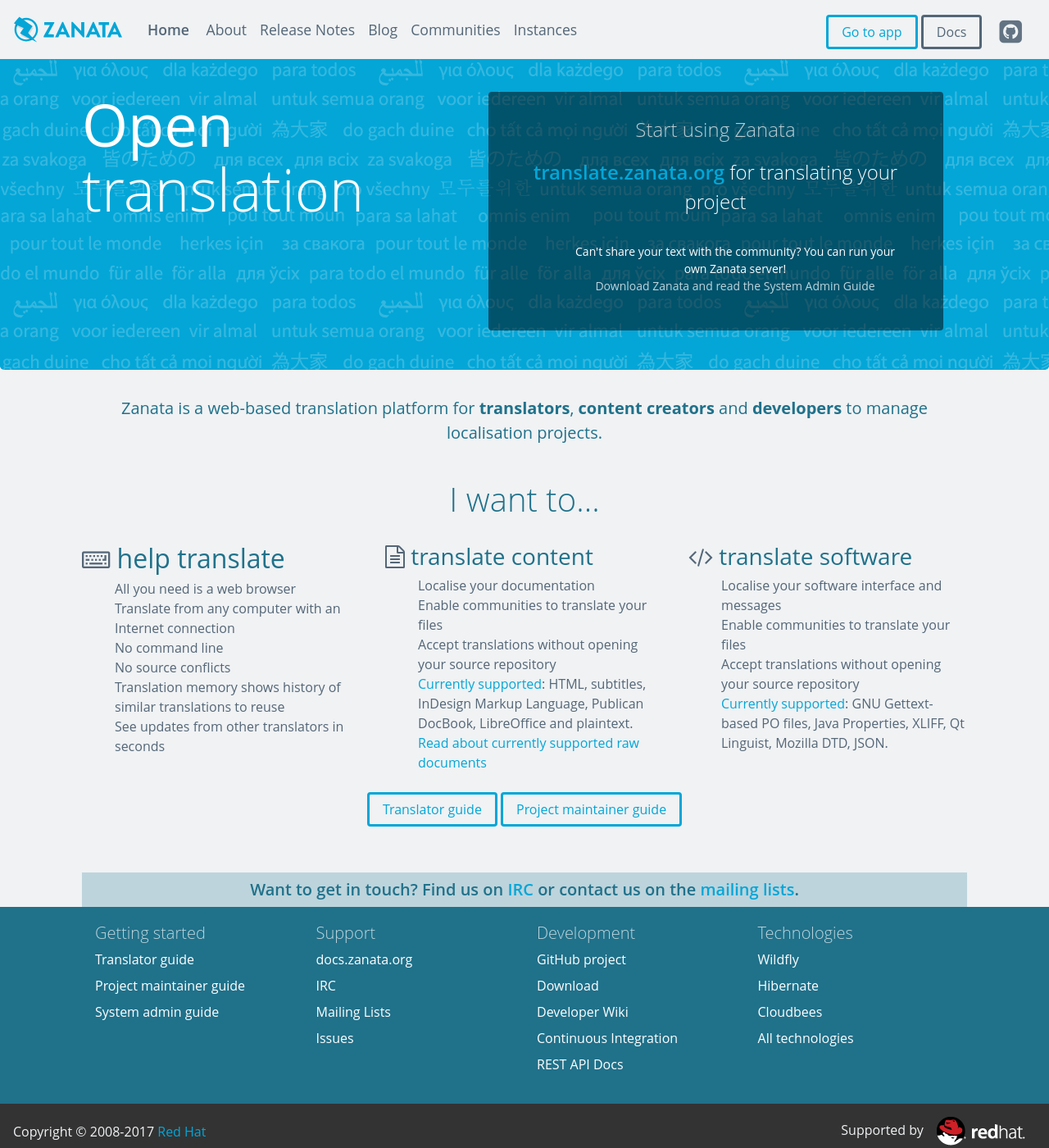
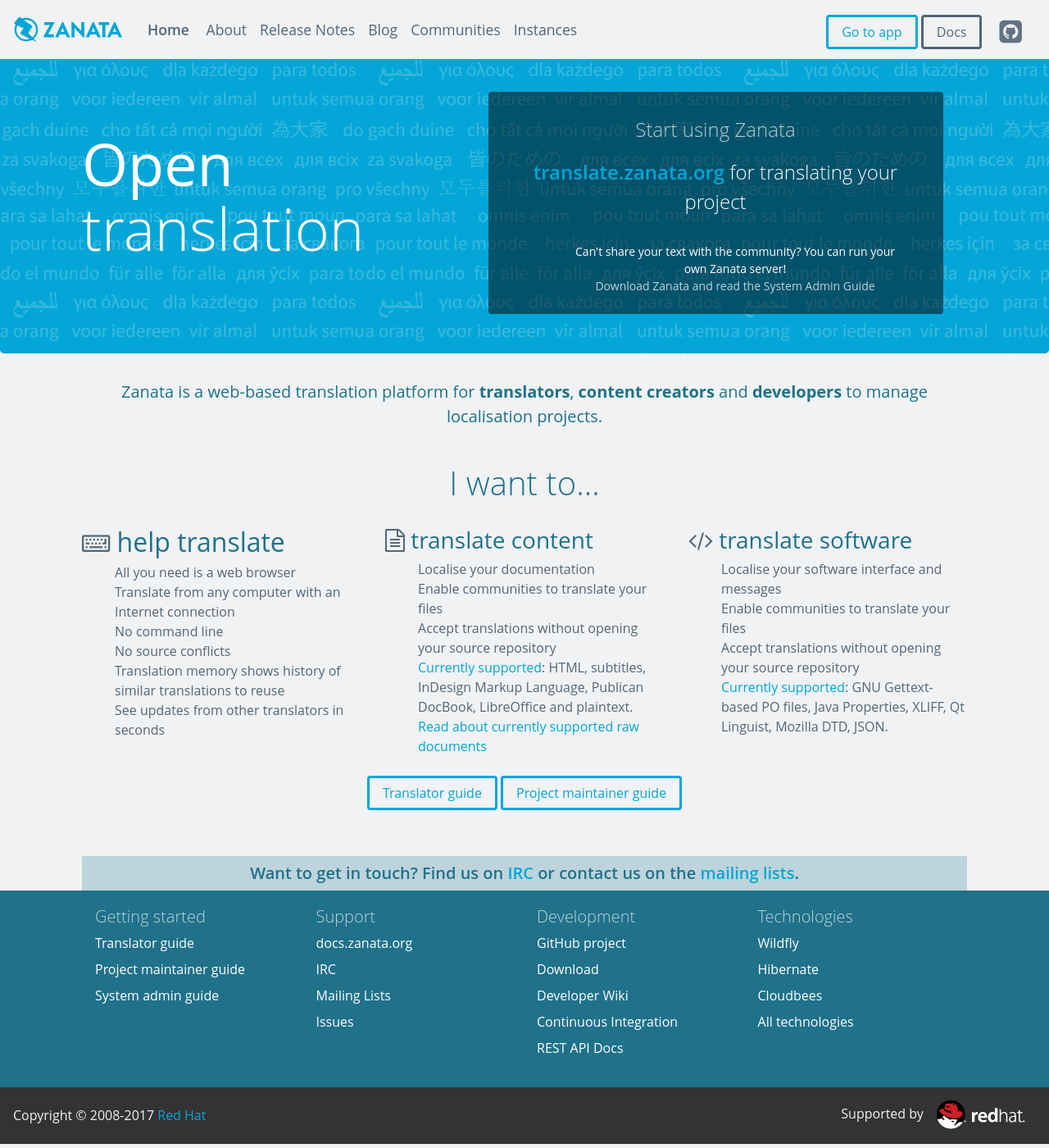
Before and after one commit to zanata/zanata.github.io, a Jekyll site: the page built from index.html, in a window 1280 px wide and 1400 px high. Shown: the whole window at 82% size. Built offline with Jekyll 4.4.1, drawn with Linux system fonts in a browser that asks for light colours; nearby versions of some CDN libraries.

Commit message:
(ZNTA-2259) fix: update h1 on homepage and jumbotron media queries

```diff
--- a/index.html
+++ b/index.html
@@ -8,11 +8,11 @@
 <div class="jumbotron">
     <div class="container">
         <div class="row">
-            <div class="col-xs-12 col-sm-12 col-md-5 col-lg-5">
+            <div class="col-xs-12 col-sm-12 col-md-6 col-lg-5">
                 <h1>Open<br>
                     <span>translation</span></h1>
             </div>
-            <div class="col-xs-12 col-sm-12 col-md-6 col-lg-6 dark">
+            <div class="col-xs-12 col-sm-12 col-md-5 col-lg-6 dark">
                 <div class="container">
                     <p class="lead starttext">Start using Zanata</p>
                     <p class="lead"><a href="https://translate.zanata.org">translate.zanata.org</a>
--- a/zanata.css
+++ b/zanata.css
@@ -208,11 +208,12 @@
 .jumbotron {
     background-color: #03A6D7;
     background-image: url(assets/languages.png);
+    padding: 4rem 2rem 3rem 2rem;
 }
 
 .jumbotron h1 {
     color: #fefefe;
-    font-size: 3rem;
+    font-size: 3.5rem;
 }
 
 .jumbotron h1 span {
@@ -373,7 +374,7 @@
 }
 
 .dark {
-    margin-top: 1rem;
+    margin-top: 2rem;
     background: rgba(0, 0, 0, 0.5);
     padding: 1rem;
     border-radius: 4px;
@@ -421,6 +422,10 @@
         float: left;
     }
 
+    .jumbotron {
+        padding:4rem 2rem 3rem 2rem;
+    }
+
     .nav-tabs .nav-link {
         font-size: 1rem;
     }
@@ -452,10 +457,13 @@
         margin-left: 3rem;
         padding: 1.75rem;
         margin-top: 0;
+        margin-bottom: 1rem;
     }
 
     .jumbotron h1 {
         font-size: 4.5rem;
+        padding-top: 3rem;
+        margin-top: 0.5rem;
     }
 
     .jumbotron .row {
@@ -477,10 +485,19 @@
     }
 }
 
+
+@media (min-width: 768px) and (max-width: 991px) {
+    .jumbotron h1 {
+        padding-top: 6rem;
+    }
+}
 /* Medium devices (tablets, 768px and up) */
 
 @media (min-width: 992px) {
 
+    .jumbotron h1 {
+        padding-top: 2.5rem;
+    }
 
     .jumbotron p.small {
         padding-top: 1rem;
@@ -489,6 +506,10 @@
 
     .shortish-page .footer {
         position: absolute;
+    }
+
+    .dark {
+        padding-bottom: 0.5rem;
     }
 }
 
```
